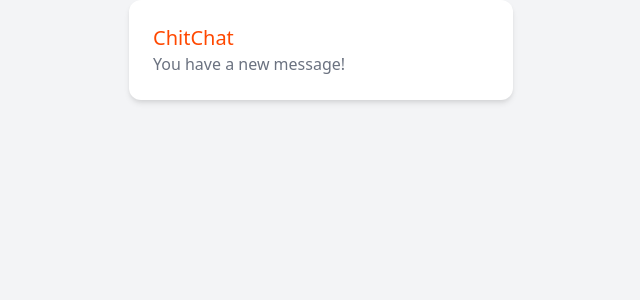
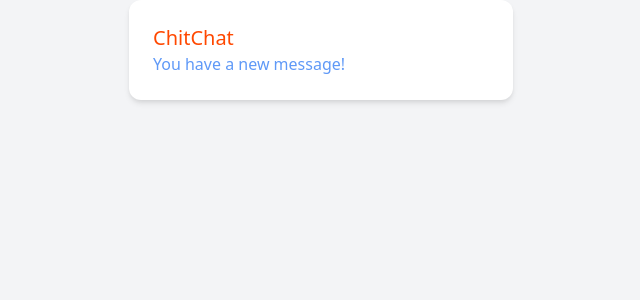
Before and after one commit to zenidith/tailwind-project1, a React (Create React App) app: page / in a window 1280 px wide. Shown: the top 300 px of the page, without its empty margins (319-959 px from the left). Built offline with nearby package versions, Linux system fonts and the light colour scheme.

Commit message:
added a altered blue color to the tailwind.config.js file

```diff
--- a/src/App.js
+++ b/src/App.js
@@ -6,7 +6,7 @@
   <div className="p-6 max-w-sm mx-auto bg-white rounded-xl shadow-md flex items-center space-x-4">
     <div>
       <div className="text-xl font-medium text-primary">ChitChat</div>
-      <p className="text-gray-500">You have a new message!</p>
+      <p className="text-blue-450">You have a new message!</p>
     </div>
   </div>
   );
--- a/tailwind.config.js
+++ b/tailwind.config.js
@@ -5,6 +5,9 @@
     extend: {
       colors: {
         primary: "#ff4800",
+        blue: {
+          450: '#5F99F7'
+        },
       }
     },
   },
```
